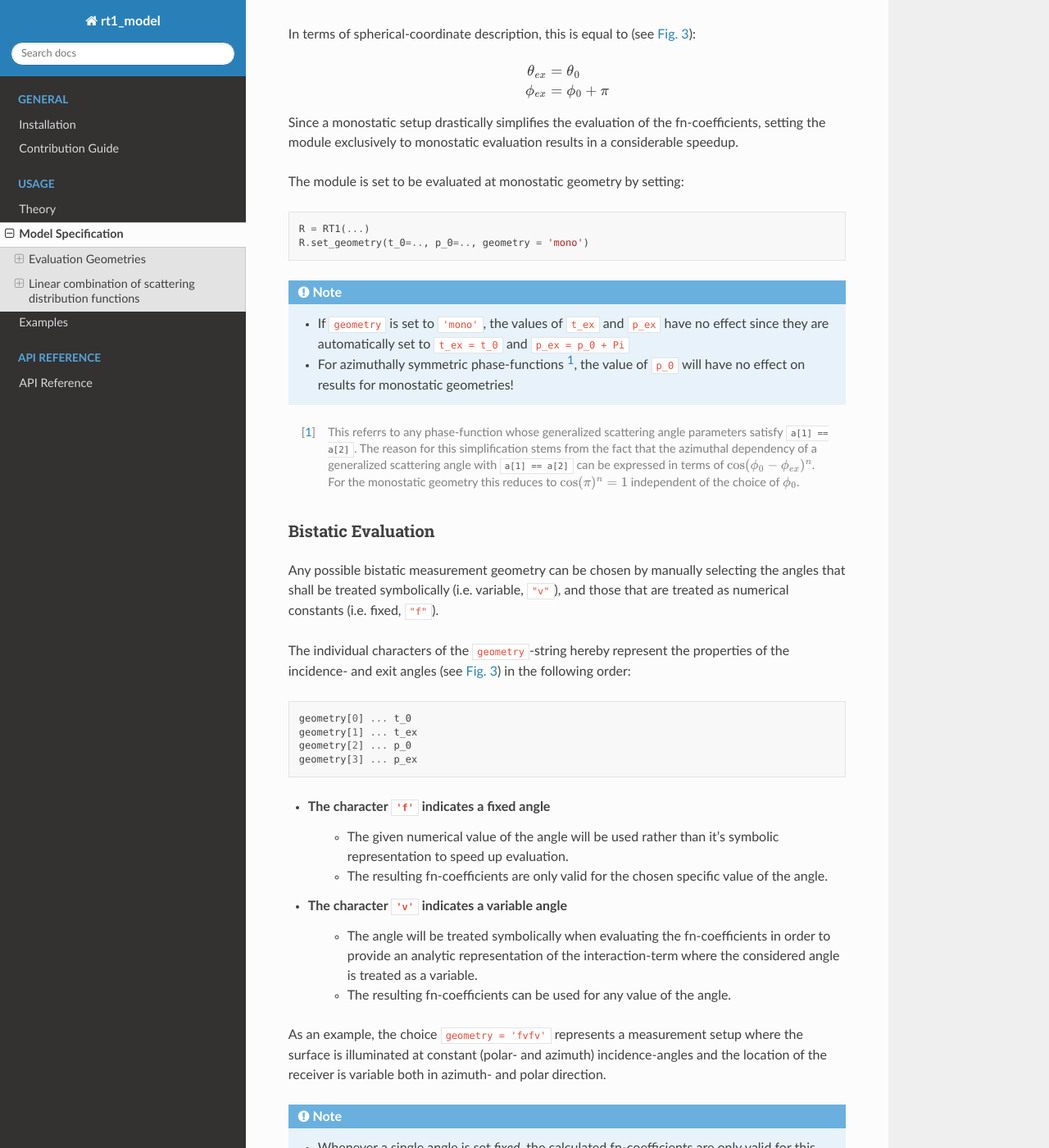
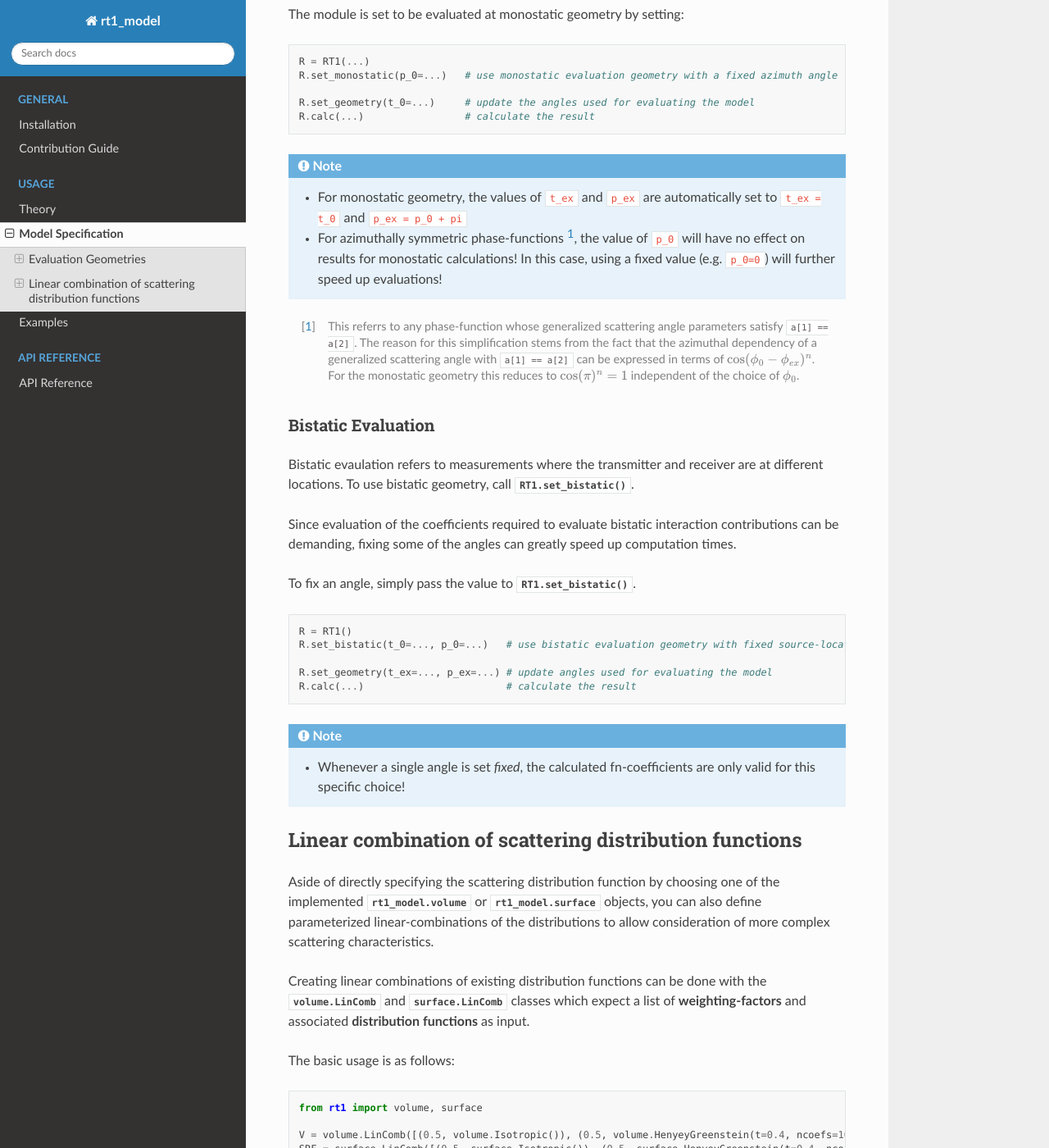
Before and after one commit to TUW-GEO/rt1_model, a Sphinx documentation site: the page built from docs/model_specification.rst, in a window 1280 px wide and 1400 px high, scrolled down 1052 px. Shown: the whole window at 82% size. Built offline with Sphinx 7.4.7 and the Read the Docs theme 2.0.0, drawn with Linux system fonts in a browser that asks for light colours; pages that are not in the unit, such as notebooks, are missing from menus; some of the changed text lies outside the part shown.

Commit message:
update docs

```diff
--- a/docs/model_specification.rst
+++ b/docs/model_specification.rst
@@ -17,20 +17,11 @@ If the series-expansions (:eq:`brdf_expansion` and :eq:`p_expansion`) contain a
 Since usually one is only interested in an evaluation with respect to a specific (a-priori known) geometry of the measurement-setup, the rt1-module incorporates a parameter that allows specifying the
 geometry at which the results are being evaluated. This generally results in a considerable speedup for the fn-coefficient generation.
 
-The measurement-geometry for a given :py:class:`RT1` class instance can be set via :py:meth:`RT1.set_geometry`
 
-The measurement-geometry is defined by the value of the :code:`geometry`-parameter of the :py:class:`RT1`  class object:
+The measurement-geometry for a given :py:class:`RT1` class instance can be set via one of the following options:
 
-.. code::
-
-    R = RT1(...)
-    R.set_geometry(t_0=.., t_ex=.., p_0=.., p_ex=.., geometry = '????')
-
-The :code:`geometry`-parameter must be a **4-character string** that can take one of the following possibilities:
-
-    - :code:`'mono'` for `Monostatic Evaluation`_
-    - any combination of :code:`'f'` and :code:`'v'` for `Bistatic Evaluation`_
-
+- For monostatic measurement geometry, use: :py:meth:`RT1.set_monostatic`
+- For bistatic measurement geometry, use: :py:meth:`RT1.set_bistatic`:
 
 
 To clarify the definitions, the used angles are illustrated in :numref:`evaluation_angles`.
@@ -49,8 +40,8 @@ To clarify the definitions, the used angles are illustrated in :numref:`evaluati
 Monostatic Evaluation
 ''''''''''''''''''''''
 
-Monostatic evaluation refers to measurements where both the
-transmitter and the receiver are at the same location.
+Monostatic evaluation refers to measurements where both the transmitter and the receiver are at the same location.
+To use monostatic geometry, call :py:meth:`RT1.set_monostatic`.
 
 In terms of spherical-coordinate description, this is equal to (see :numref:`evaluation_angles`):
 
@@ -68,13 +59,16 @@ The module is set to be evaluated at monostatic geometry by setting:
 .. code::
 
     R = RT1(...)
-    R.set_geometry(t_0=.., p_0=.., geometry = 'mono')
+    R.set_monostatic(p_0=...)   # use monostatic evaluation geometry with a fixed azimuth angle
 
+    R.set_geometry(t_0=...)     # update the angles used for evaluating the model
+    R.calc(...)                 # calculate the result
 
 
 .. note::
-	- If :code:`geometry` is set to :code:`'mono'`, the values of :code:`t_ex` and :code:`p_ex` have no effect since they are automatically set to :code:`t_ex = t_0` and :code:`p_ex = p_0 + Pi`
-	- For azimuthally symmetric phase-functions [#]_, the value of :code:`p_0` will have no effect on results for monostatic geometries!
+	- For monostatic geometry, the values of :code:`t_ex` and :code:`p_ex` are automatically set to :code:`t_ex = t_0` and :code:`p_ex = p_0 + pi`
+	- For azimuthally symmetric phase-functions [#]_, the value of :code:`p_0` will have no effect on results for monostatic calculations!
+	  In this case, using a fixed value (e.g. ``p_0=0``) will further speed up evaluations!
 
 
 .. [#] This referrs to any phase-function whose generalized scattering angle parameters satisfy :code:`a[1] == a[2]`. The reason for this simplification stems from the fact that the azimuthal dependency of a generalized scattering angle with :code:`a[1] == a[2]` can be expressed in terms of :math:`\cos(\phi_0 - \phi_{ex})^n`. For the monostatic geometry this reduces to :math:`\cos(\pi)^n = 1` independent of the choice of :math:`\phi_0`.
@@ -83,38 +77,24 @@ The module is set to be evaluated at monostatic geometry by setting:
 Bistatic Evaluation
 ''''''''''''''''''''
 
-Any possible bistatic measurement geometry can be chosen by manually selecting the angles that shall be treated symbolically (i.e. variable, ``"v"``),
-and those that are treated as numerical constants (i.e. fixed, ``"f"``).
+Bistatic evaulation refers to measurements where the transmitter and receiver are at different locations.
+To use bistatic geometry, call :py:meth:`RT1.set_bistatic`.
 
-The individual characters of the :code:`geometry`-string hereby represent the properties of the incidence- and exit angles
-(see :numref:`evaluation_angles`) in the following order:
+Since evaluation of the coefficients required to evaluate bistatic interaction contributions can be demanding,
+fixing some of the angles can greatly speed up computation times.
+
+To fix an angle, simply pass the value to :py:meth:`RT1.set_bistatic`.
 
 .. code::
 
-	geometry[0] ...	t_0
-	geometry[1] ... t_ex
-	geometry[2] ... p_0
-	geometry[3] ... p_ex
+    R = RT1()
+    R.set_bistatic(t_0=..., p_0=...)   # use bistatic evaluation geometry with fixed source-location
 
-
-- The character :code:`'f'` indicates a **fixed** angle
-	- The given numerical value of the angle will be used rather than it's symbolic representation to speed up evaluation.
-	- The resulting fn-coefficients are only valid for the chosen specific value of the angle.
-
-- The character :code:`'v'` indicates a **variable** angle
-	- The angle will be treated symbolically when evaluating the fn-coefficients in order to provide an analytic
-	  representation of the interaction-term where the considered angle is treated as a variable.
-	- The resulting fn-coefficients can be used for any value of the angle.
-
-
-As an example, the choice :code:`geometry = 'fvfv'` represents a measurement setup where the surface is illuminated at
-constant (polar- and azimuth) incidence-angles and the location of the receiver is variable both in azimuth- and polar direction.
+    R.set_geometry(t_ex=..., p_ex=...) # update angles used for evaluating the model
+    R.calc(...)                        # calculate the result
 
 .. note::
 	- Whenever a single angle is set *fixed*, the calculated fn-coefficients are only valid for this specific choice!
-	- If the chosen scattering-distributions reqire an approximation with a high degree of Legendre-polynomials, evaluating
-	  the interaction-contribution with :code:`geometry = 'vvvv'` might take considerable time since the resulting fn-coefficients
-	  can become extremely long symbolic expressions.
 
 
 Linear combination of scattering distribution functions
```
